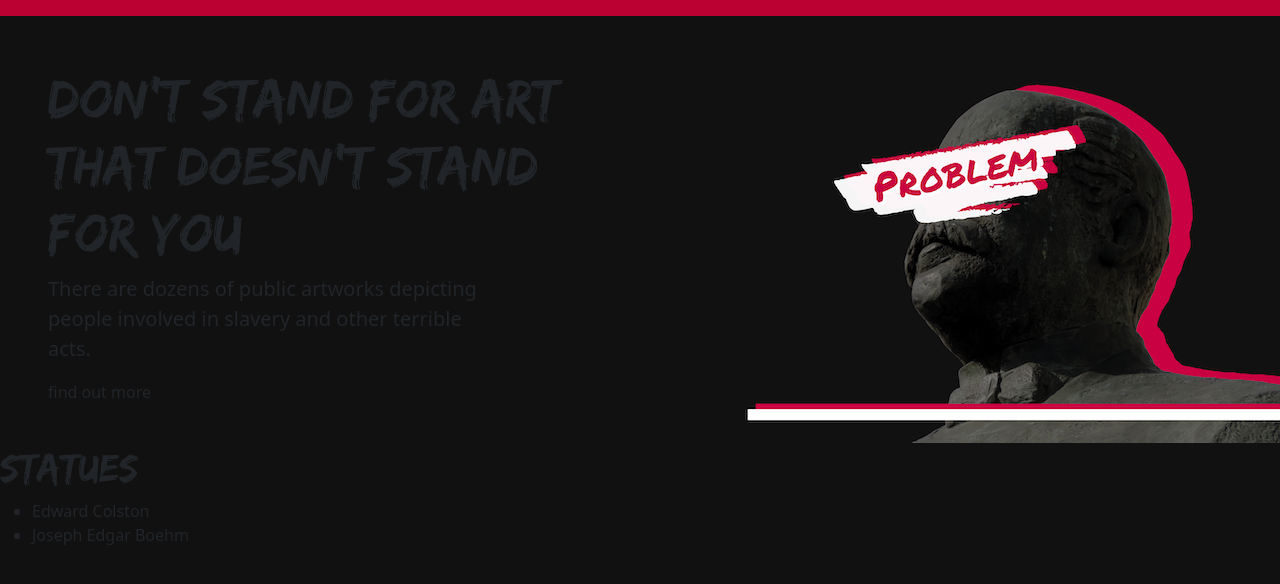
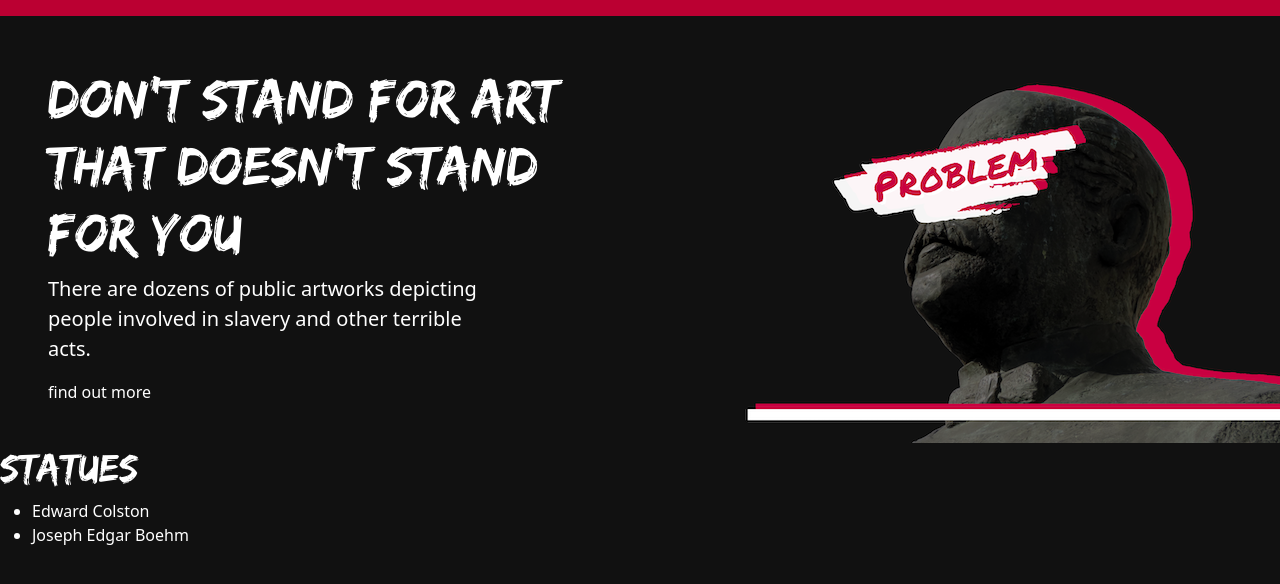
Before and after one commit to Gina-Frankel/statues, a React (Create React App) app: page / in a window 1280 px wide. Shown: the top 584 px of the page. Built offline with nearby package versions, Linux system fonts and the light colour scheme.

Commit message:
installed react router dom

```diff
--- a/package.json
+++ b/package.json
@@ -12,6 +12,7 @@
     "react": "^16.13.1",
     "react-bootstrap": "^1.0.1",
     "react-dom": "^16.13.1",
+    "react-router-dom": "^5.2.0",
     "react-scripts": "3.4.1",
     "react-test-renderer": "^16.13.1"
   },
--- a/src/index.css
+++ b/src/index.css
@@ -1,5 +1,6 @@
 body {
   background-color: #111111 !important;
+  color: white !important;
 }
 
 @font-face {
```
Also changed, not shown: 1 other file (tests, documents, lock files or other folders).
